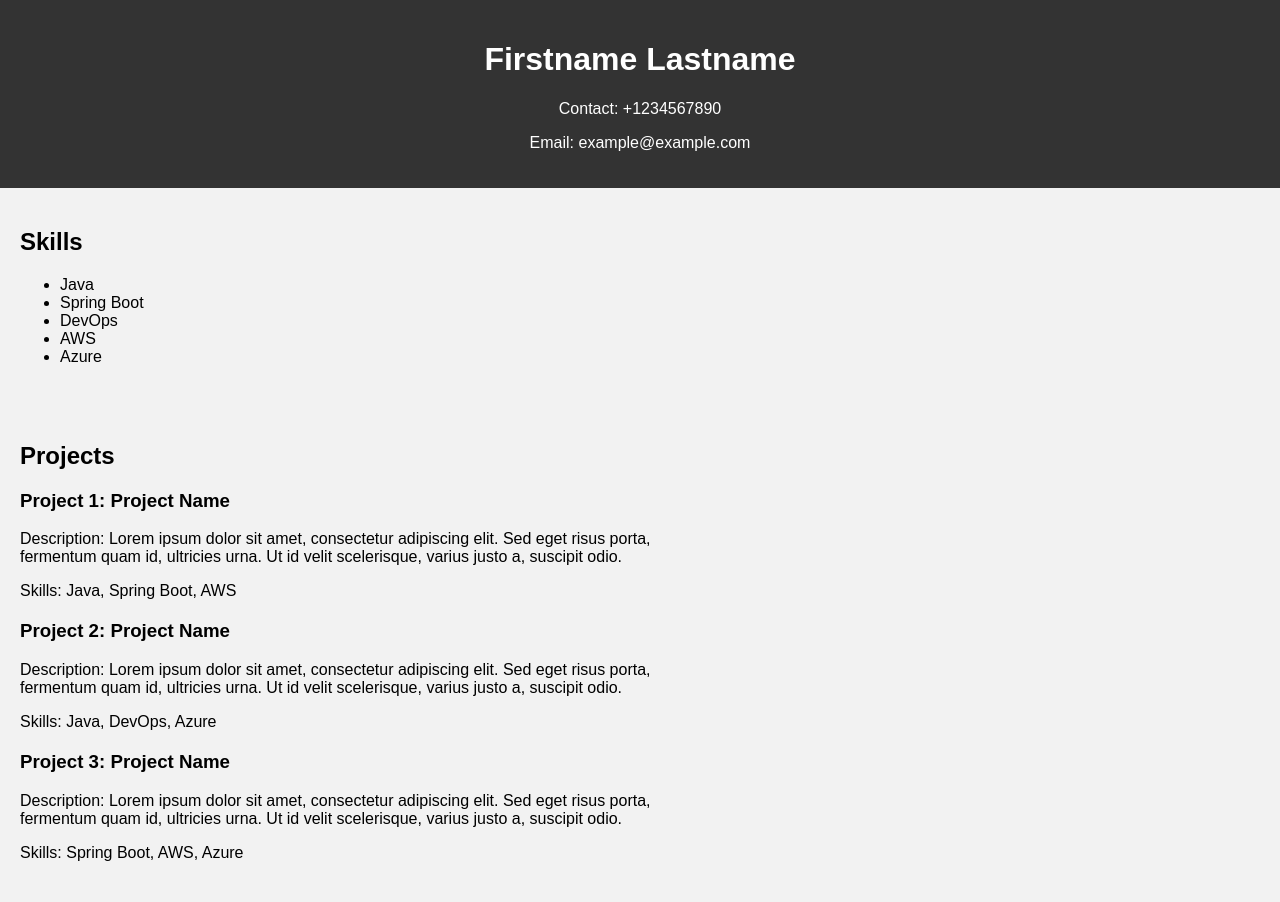
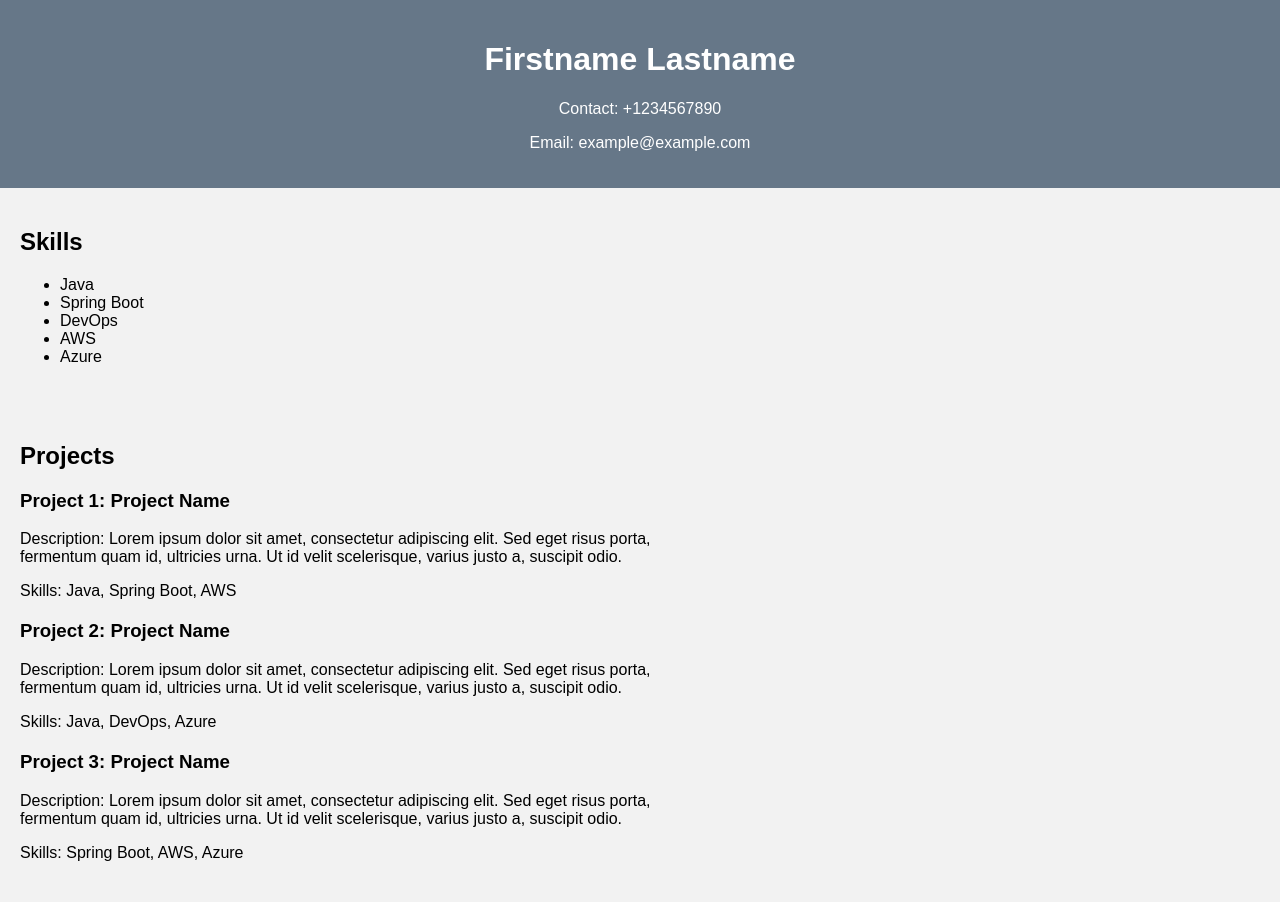
Before and after one commit to kloudblogs/s3-static-website, a plain HTML site: page index.html in a window 1280 px wide. Drawn offline with Linux system fonts and the light colour scheme.

Commit message:
Update index.html

```diff
--- a/index.html
+++ b/index.html
@@ -12,7 +12,7 @@
             background-color: #f2f2f2;
         }
         header {
-            background-color: #333;
+            background-color: #678;
             color: #fff;
             padding: 20px;
             text-align: center;
```
